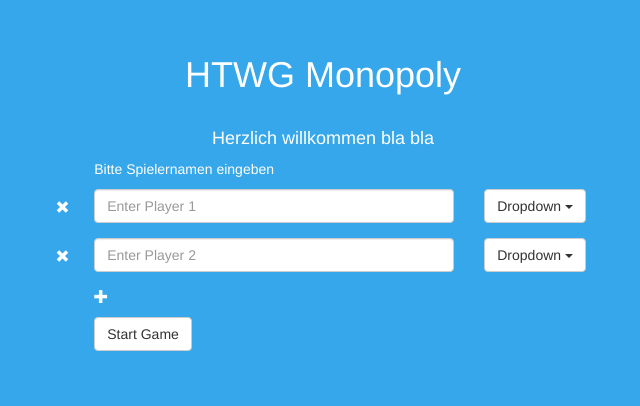
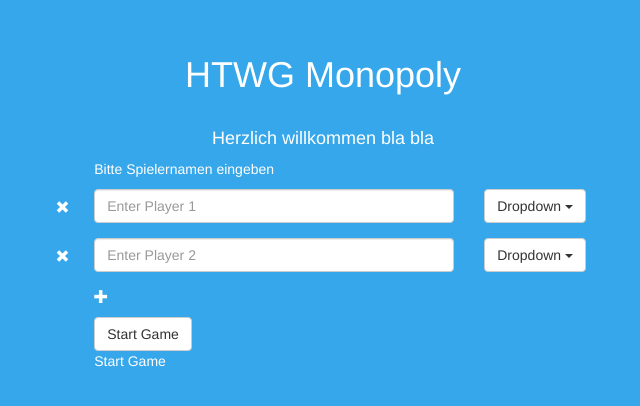
Before and after one commit to SteffenGorenflo/HTWG-Monopoly-Startpage, a website: page webpage/index.html in a window 1280 px wide. Shown: the part 116-522 px from the top of the page, 317-957 px from the left. Drawn offline with Linux system fonts and the light colour scheme.

Commit message:
slight change

```diff
--- a/webpage/index.html
+++ b/webpage/index.html
@@ -33,23 +33,21 @@
      <h1 class="text-center monopoly-header">HTWG Monopoly</h1>
      <h4 class="monopoly-sub-header">Herzlich willkommen bla bla</h4>
      <div class="row" >
-				<!-- empty col -->
+      <!-- empty col on the far left-->
       <div class="col-md-3"></div>
+
       <!-- Middle col with forms -->
       <div class="col-md-6">
        <div class="monopoly-submit-box row-elements">
 
         <!--  First row with text -->
         <div class="row">
-							<!-- col for minus -->
          <div class="col-md-1">
           <p>&nbsp;</p>
         </div>
-							<!-- col for forms -->
         <div class="col-md-8">
           <p>Bitte Spielernamen eingeben</p>
         </div>
-							<!-- Dropdown col -->
         <div class="col-md-3">
           <p>&nbsp;</p>
         </div>
@@ -112,17 +110,24 @@
       <!--  last row with submit button -->
       <div class="row">
        <div class="col-md-1"></div>
-             <!-- col for forms -->
        <div class="col-md-8">
         <button type="button" class="btn btn-default btn-monopoly-start"
         ng-click="startGame(player)">Start Game</button>
       </div>
       <div class="col-md-3"></div>
     </div>
+
+    <div class="row">
+     <div class="col-md-1"></div>
+     <div class="col-md-8">
+      <div class="monopoly-submit-info">Start Game</div>
+    </div>
+    <div class="col-md-3"></div>
+  </div>
 </div>
 </div>
 
-      <!-- empty col -->
+<!-- empty col on the far right-->
 <div class="col-md-3"></div>
 
 </div>
```
Lines whose indentation alone changed are shown as unchanged.
